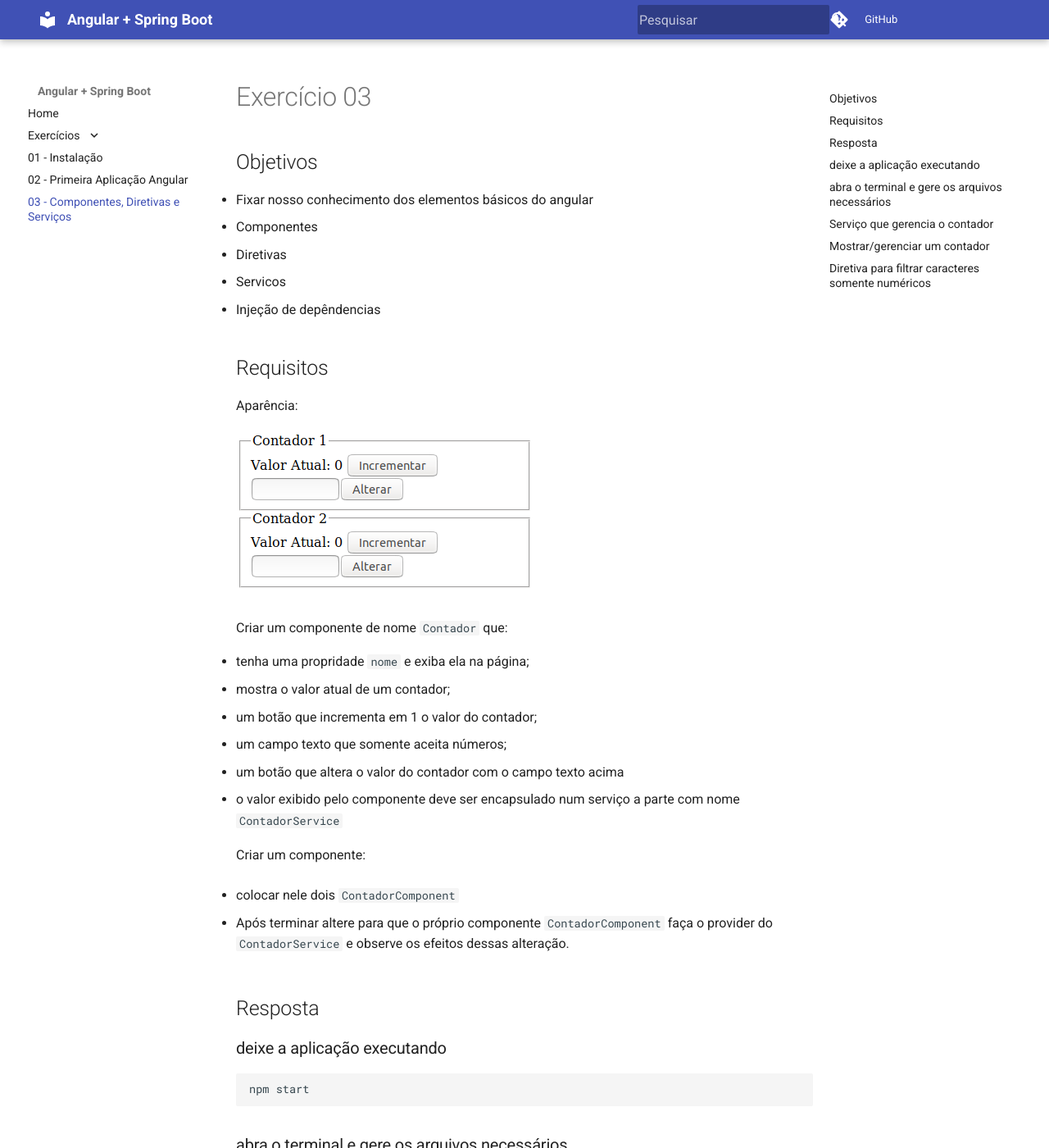
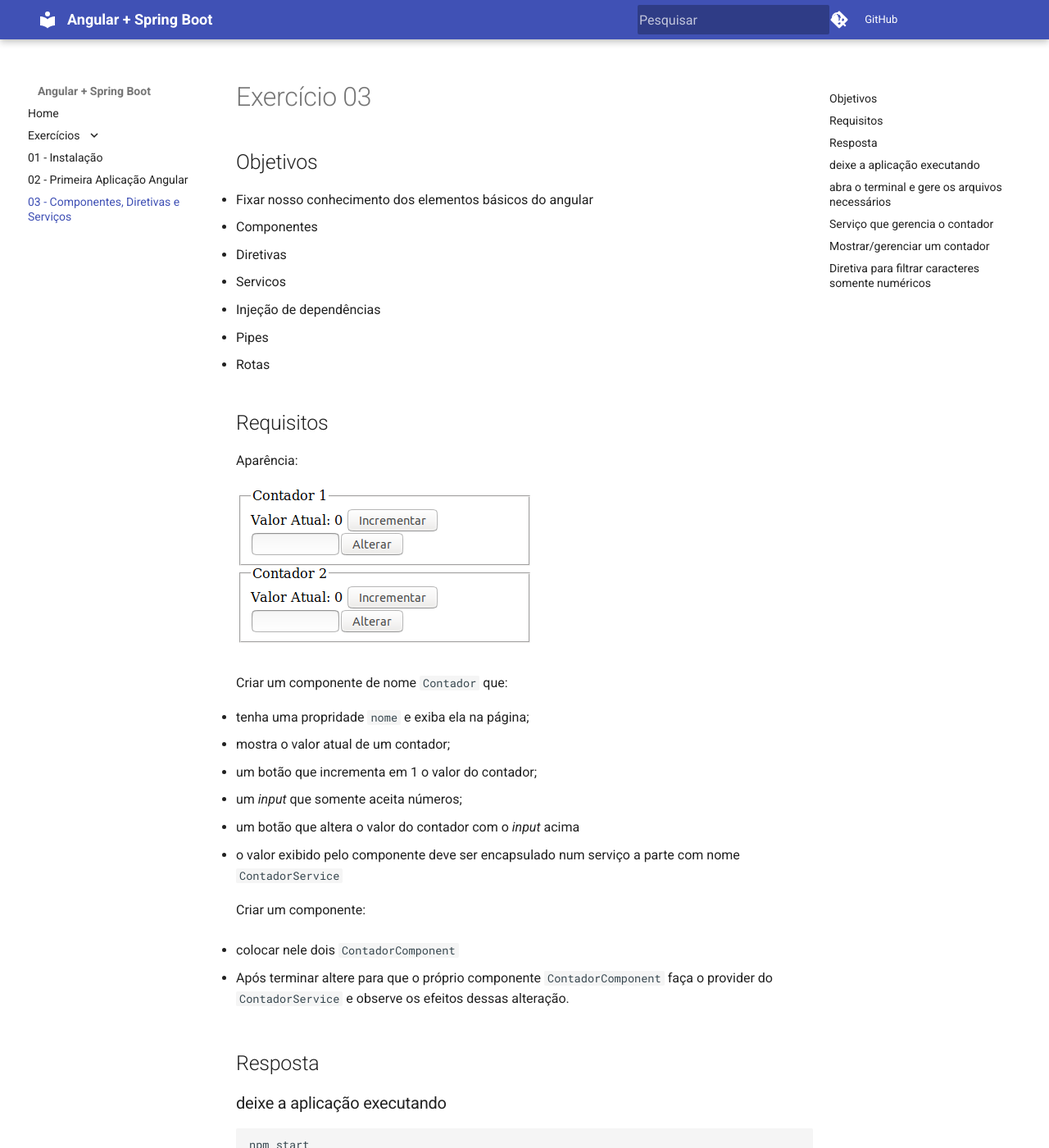
Before and after one commit to marcosalpereira/curso-angular-spring-boot, an MkDocs documentation site: the page built from docs/exercicios/exercicio-03.md, in a window 1280 px wide and 1400 px high. Shown: the whole window at 82% size. Built offline with MkDocs 1.6.1 and Material for MkDocs 9.7.7, drawn with Linux system fonts in a browser that asks for light colours; comment, search, counter and statistics services are not loaded; old or Windows-style settings are respelled for this version of MkDocs.

Commit message:
mais conteudo

```diff
--- a/apps/fundamentos/src/app/ex3/exercicio3/exercicio3.component.html
+++ b/apps/fundamentos/src/app/ex3/exercicio3/exercicio3.component.html
@@ -1,2 +1,3 @@
-<app-contador nome='Contador 1' [valorInicial]="valorInicial"></app-contador>
-<app-contador nome='Contador 2' [valorInicial]="valorInicial"></app-contador>
+<app-contador
+    *ngFor="let item of [].constructor(contadores); let i = index"
+    nome="Contador {{i+1}}"></app-contador>
--- a/apps/fundamentos/src/index.html
+++ b/apps/fundamentos/src/index.html
@@ -2,7 +2,7 @@
 <html lang="en">
 <head>
   <meta charset="utf-8">
-  <title>CursoNa</title>
+  <title>Curso Angular</title>
   <base href="/">
 
   <meta name="viewport" content="width=device-width, initial-scale=1">
--- a/docs/exercicios/exercicio-03.md
+++ b/docs/exercicios/exercicio-03.md
@@ -6,7 +6,9 @@
   * Componentes
   * Diretivas
   * Servicos
-  * Injeção de depêndencias
+  * Injeção de dependências
+  * Pipes
+  * Rotas
 
 ## Requisitos
 Aparência:
@@ -18,8 +20,8 @@
 - tenha uma propridade `nome` e exiba ela na página;
 - mostra o valor atual de um contador;
 - um botão que incrementa em 1 o valor do contador;
-- um campo texto que somente aceita números;
-- um botão que altera o valor do contador com o campo texto acima
+- um *input* que somente aceita números;
+- um botão que altera o valor do contador com o *input* acima
 - o valor exibido pelo componente deve ser encapsulado num serviço a parte com nome `ContadorService`
 
 Criar um componente:
```
Also changed, not shown: apps/fundamentos/src/app/app.component.css (deleted, +0 -8 lines), apps/fundamentos/src/app/app.component.html (+12 -6 lines), apps/fundamentos/src/app/rotas/rotas.component.css (added, +7 -0 lines), apps/fundamentos/src/app/rotas/rotas.component.html (added, +7 -0 lines), apps/fundamentos/src/styles.css (+8 -0 lines), 7 other files.
